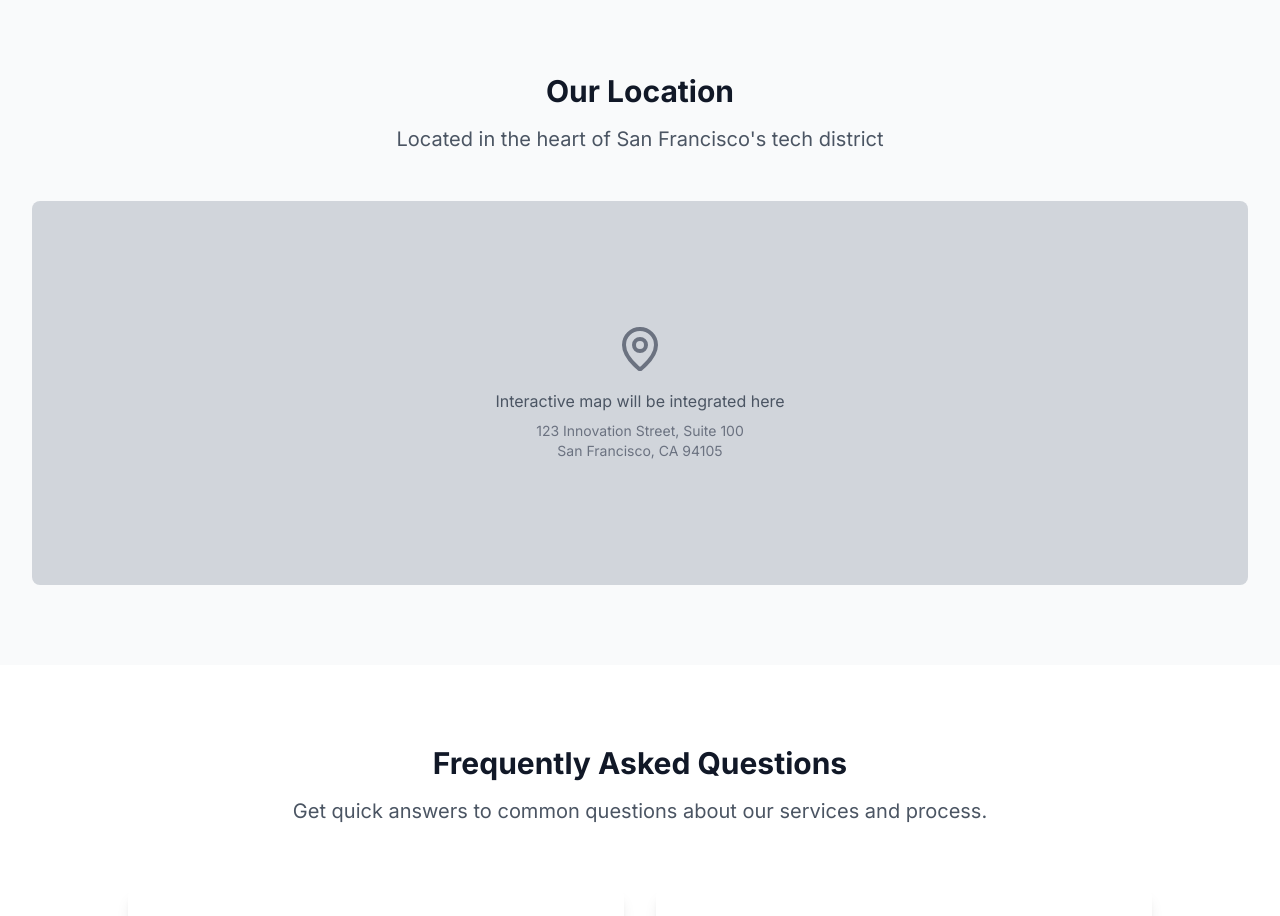
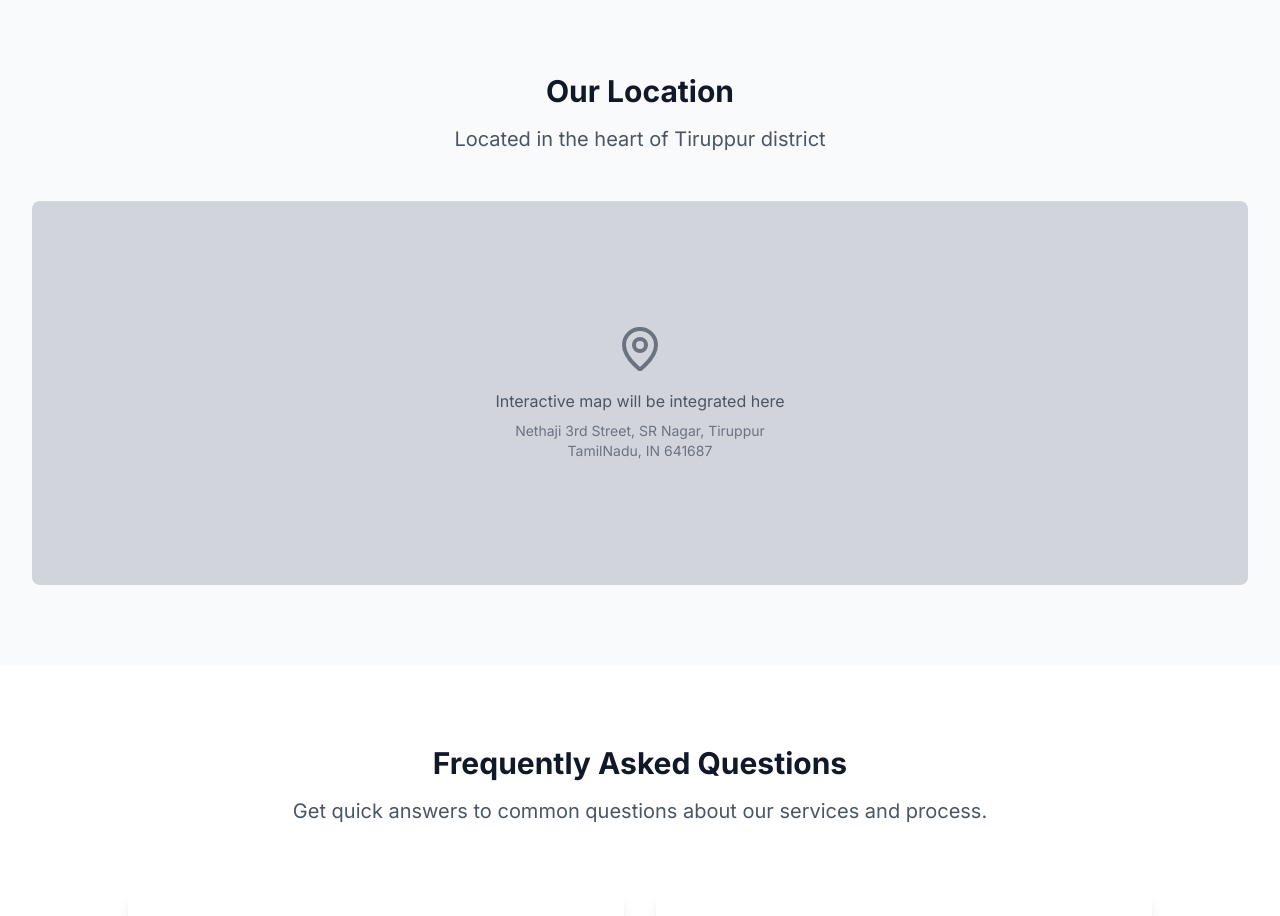
Before and after one commit to smartseyali/smartseyali, a React (Vite) app: page /contact in a window 1280 px wide. Shown: the part 1160-2076 px from the top of the page. Built offline with nearby package versions, Linux system fonts and the light colour scheme.

Commit message:
Update Contact

```diff
--- a/src/pages/Contact.tsx
+++ b/src/pages/Contact.tsx
@@ -273,7 +273,7 @@ const Contact = () => {
               Our Location
             </h2>
             <p className="text-xl text-gray-600">
-              Located in the heart of San Francisco's tech district
+              Located in the heart of Tiruppur district
             </p>
           </div>
 
@@ -285,8 +285,8 @@ const Contact = () => {
                 Interactive map will be integrated here
               </p>
               <p className="text-gray-500 text-sm mt-2">
-                123 Innovation Street, Suite 100<br />
-                San Francisco, CA 94105
+                Nethaji 3rd Street, SR Nagar, Tiruppur<br />
+                TamilNadu, IN 641687
               </p>
             </div>
           </div>
```
